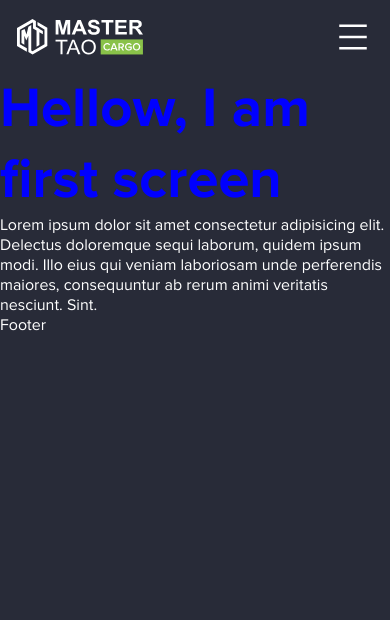
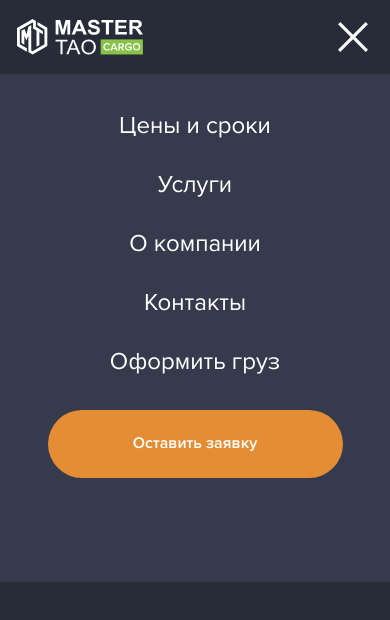
Before and after one commit to MRN04/dev-MasterTao, a website: page dev/index.html in a window 390 px wide. Both pictures are taken after a click on the button 353 px from the left and 37 px from the top of the page. Drawn offline with nearby package versions, Linux system fonts and the light colour scheme; files that its build step writes are made by us from their sources.

Commit message:
made burger menu

```diff
--- a/dev/assets/js/custom.js
+++ b/dev/assets/js/custom.js
@@ -0,0 +1,15 @@
+const burger = document.querySelector(".burger")
+const BurgerMenu = document.querySelector(".burger-menu")
+const header = document.querySelector("header")
+
+function ShowBurgerMenu() {
+    BurgerMenu.classList.toggle("show")
+    burger.classList.toggle("cross")
+
+}
+function removeClass() {
+    BurgerMenu.classList.remove("show")
+}
+
+burger.addEventListener("click", ShowBurgerMenu)
+/*header.addEventListener("click", removeClass)*/
--- a/dev/sass/header.scss
+++ b/dev/sass/header.scss
@@ -5,15 +5,16 @@ header{
 	align-items: center;
 	padding: 25px 15px;
 	margin: 0 auto;
-	nav {
+
+	.desktop-nav {
 		display: flex;
 		gap: 45px;
 
 	}
+
 	.btn {
 		max-width: 171px;
 		width: 100%;
-	}
 	}
 
 	.burger {
@@ -23,3 +24,46 @@ header{
 		background: url("assets/img/cil_hamburger-menu.svg") center/contain no-repeat;
 		border: none;
 	}
+
+	.cross {
+		background: url("assets/img/cross.svg") center/contain no-repeat;
+		background-size: 30px;
+	}
+
+	.burger-menu {
+		display: flex;
+		width: 100%;
+		height: 508px;
+		padding: 0 15px;
+		position: fixed;
+		top: 100px;
+		right: -100%;
+		background-color: $secondary-bg-color;
+		flex-direction: column;
+		align-items: center;
+		transition: .4s;
+
+		.mobile-nav {
+			display: flex;
+			flex-direction: column;
+			align-items: center;
+			gap: 30px;
+			font-size: 24px;
+			margin-top: 37px;
+			margin-bottom: 34px;
+		}
+
+		.btn.mobile {
+			max-width: 295px;
+			height: 68px;
+			font-size: 16px;
+		}
+	}
+
+	.show {
+		right: 0;
+		transition: .6s;
+	}
+
+
+}
--- a/dev/sass/media/_media_max_width1024.scss
+++ b/dev/sass/media/_media_max_width1024.scss
@@ -1,14 +1,13 @@
 @media screen and (max-width: 1024px) {
-    .burger {
-        display: inline-block;
-    }
-
     header {
-        nav {
+        .desktop-nav {
             display: none;
         }
-        .btn {
+        .btn.desktop {
             display: none;
+        }
+        .burger {
+            display: inline-block;
         }
     }
 }
--- a/dev/sass/media/_media_max_width575.scss
+++ b/dev/sass/media/_media_max_width575.scss
@@ -6,5 +6,9 @@
             width: 126px;
             height: 36px;
         }
+
+        .burger-menu {
+            top: 74px;
+        }
     }
 }
--- a/dev/templates/header.html
+++ b/dev/templates/header.html
@@ -1,12 +1,22 @@
 <header>
     <img class="logo" src="assets/img/logo.svg" alt="logo">
-    <nav>
+    <nav class="desktop-nav">
         <a href="#">Цены и сроки</a>
         <a href="#">Услуги</a>
         <a href="#">О компании</a>
         <a href="#">Контакты</a>
         <a href="#">Оформить груз</a>
     </nav>
-    <button class="btn">Оставить заявку</button>
+    <button class="btn desktop">Оставить заявку</button>
     <button class="burger"></button>
+    <div class="burger-menu">
+        <nav class="mobile-nav">
+            <a href="#">Цены и сроки</a>
+            <a href="#">Услуги</a>
+            <a href="#">О компании</a>
+            <a href="#">Контакты</a>
+            <a href="#">Оформить груз</a>
+        </nav>
+        <button class="btn mobile">Оставить заявку</button>
+    </div>
 </header>
```
Also changed, not shown: dev/assets/img/cross.svg (added). Lines whose indentation alone changed are shown as unchanged.
